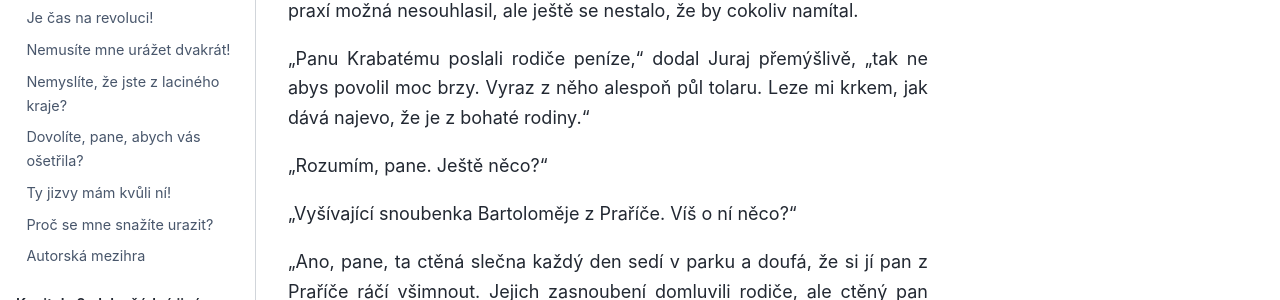
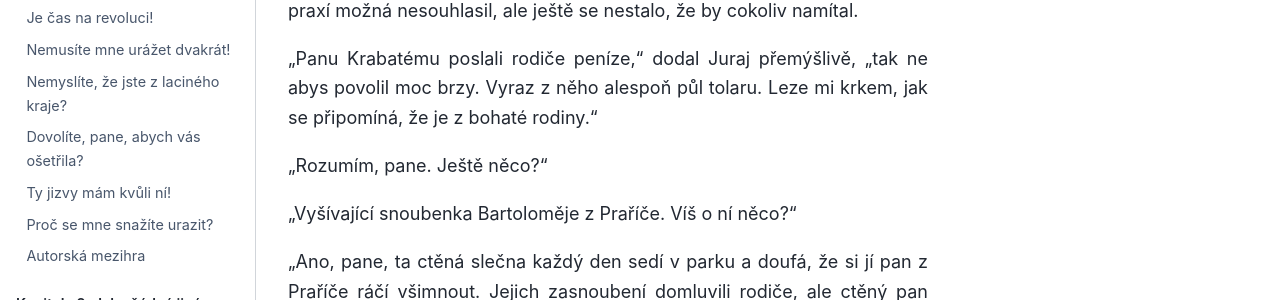
Before and after one commit to hanpari/sest-spolecniku, a Sphinx documentation site: the page built from source/sest_spolecniku/013-pavouci-a-masky/05.md, in a window 1280 px wide and 900 px high, scrolled down 5773 px. Shown: the part 231-531 px from the top of the window. Built offline with Sphinx 7.4.7 and the Sphinx Book theme 1.1.4, drawn with Linux system fonts in a browser that asks for light colours; pages that are not in the unit, such as notebooks, are missing from menus.

Commit message:
Velkomesto

```diff
--- a/source/sest_spolecniku/013-pavouci-a-masky/05.md
+++ b/source/sest_spolecniku/013-pavouci-a-masky/05.md
@@ -120,7 +120,7 @@ Juraj mu hodil několik měděných mincí a Ignác je obratně pochytal ve vzdu
 
 Pro kadety platila jiná pravidla než pro vojenské sluhy. Jakmile ti dva zvětřili příležitost, rádi přenechali svůj trest jiným, pokud se mohli vyplatit. Netušili ovšem, že se tak děje s Jurajovým souhlasem. Žalud s takovou praxí možná nesouhlasil, ale ještě se nestalo, že by cokoliv namítal.
 
-"Panu Krabatému poslali rodiče peníze," dodal Juraj přemýšlivě, "tak ne abys povolil moc brzy. Vyraz z něho alespoň půl tolaru. Leze mi krkem, jak dává najevo, že je z bohaté rodiny."
+"Panu Krabatému poslali rodiče peníze," dodal Juraj přemýšlivě, "tak ne abys povolil moc brzy. Vyraz z něho alespoň půl tolaru. Leze mi krkem, jak se připomíná, že je z bohaté rodiny."
 
 "Rozumím, pane. Ještě něco?"
 
```
Also changed, not shown: source/sest_spolecniku/013-pavouci-a-masky/06.md (added, +20 -0 lines).
